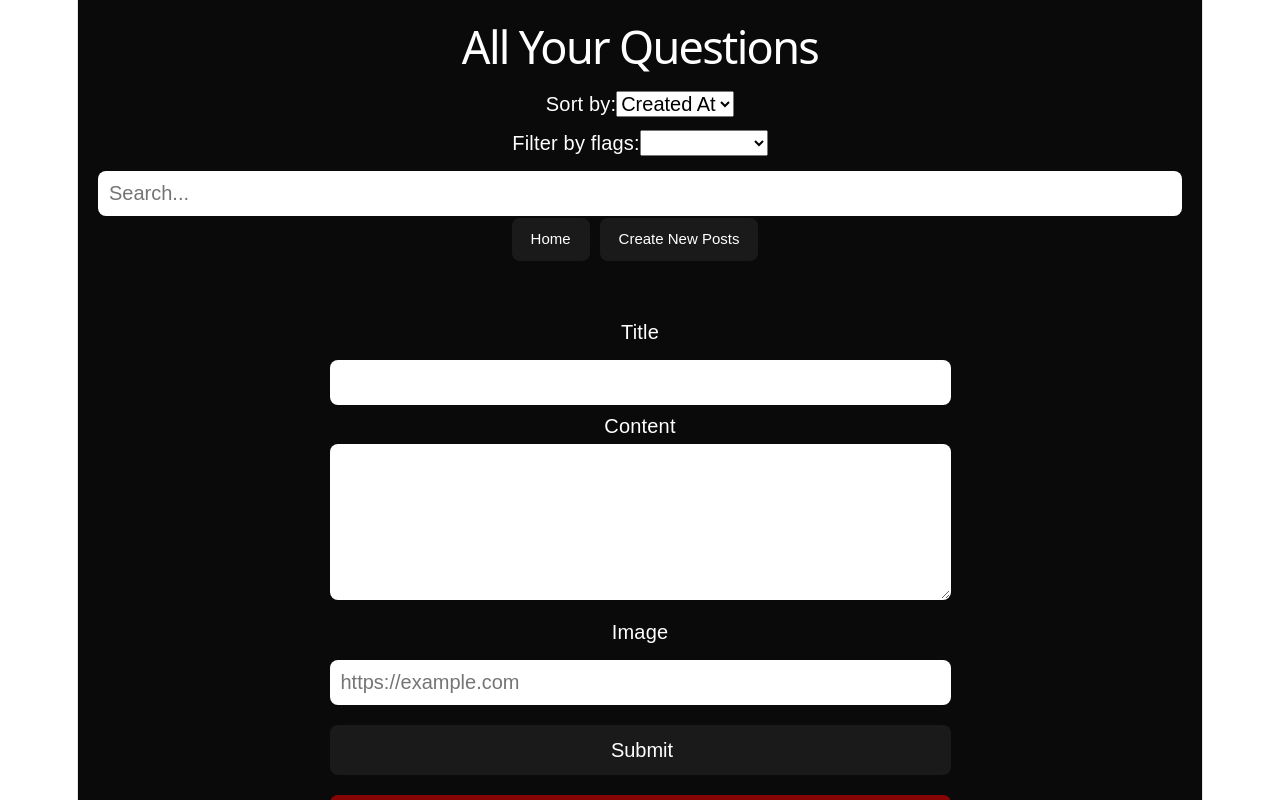
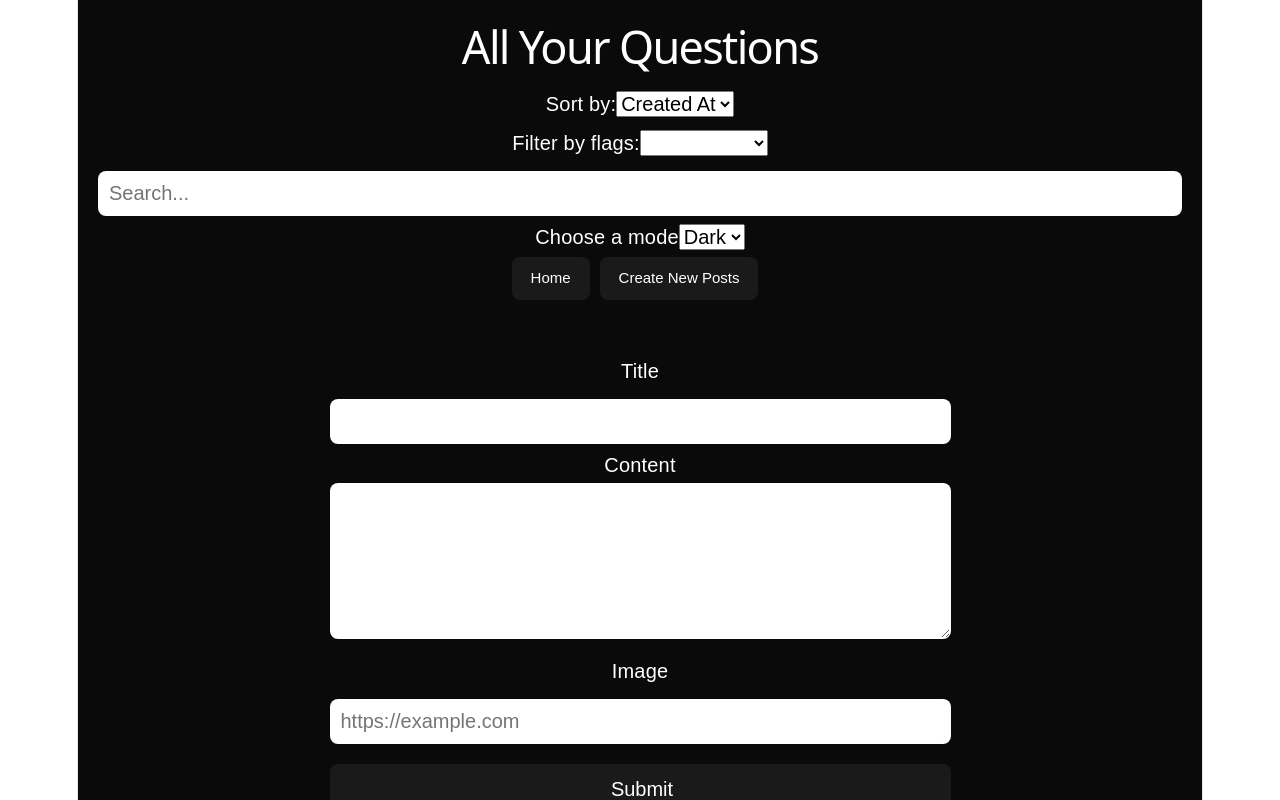
Before and after one commit to ptn23/QuoraLite, a React (Vite) app: page /edit/1 in a window 1280 px wide. Shown: the top 800 px of the page. Built offline with nearby package versions, Linux system fonts and the light colour scheme; no server answers; the database is empty.

Commit message:
Customized changing color

```diff
--- a/src/App.css
+++ b/src/App.css
@@ -1,3 +1,18 @@
+.App{
+  --bg-color: rgba(0, 0, 0, 0.962);
+  --text-color: #ffffff;
+  --btn-bg: #1a1a1a;
+  --btn-text: #ffffff;
+  --btn-hover-border: #646cff;
+}
+.App[data-theme='Light']{
+  --bg-color: #f8fafc;
+  --text-color: #0f172a;
+  --btn-bg: #e2e8f0;
+  --btn-text: #0f172a;
+  --btn-hover-border: #2563eb;
+}
+
 .App {
   font-family:Avenir, "Century Gothic", sans-serif;
   font-weight:100;
@@ -16,7 +31,7 @@
 
 .header{
   width: 100%;
-  color:white;
+  color:var(--text-color);
   text-align: center;
 }
 
@@ -39,10 +54,10 @@ button {
   font-size: 15px;
   font-weight: 500;
   font-family: inherit;
-  background-color: #1a1a1a;
-  color:white;
+  background-color: var(--btn-bg);
+  color: var(--btn-text);
   cursor: pointer;
-  transition: border-color 0.25s;
+  transition: border-color 0.25s, background-color 0.3s ease;;
 }
 button:hover {
   border-color: #646cff;
--- a/src/App.jsx
+++ b/src/App.jsx
@@ -11,6 +11,7 @@ function App() {
   const [sortBy, setSortBy] = useState('created_at')
   const [search, setSearch] = useState('')
   const [flag, setFlag] = useState('')
+  const [mode, setMode] = useState('Dark')
 
   let element = useRoutes([
     {
@@ -36,7 +37,7 @@ function App() {
 
   return (
     <>
-      <div className="App">
+      <div className="App" data-theme={mode}>
       <div className="header">
 
 
@@ -70,6 +71,7 @@ function App() {
             </select>
           </label>
         </div>
+
         <div>
           <input
           type="text"
@@ -78,6 +80,19 @@ function App() {
           onChange={(e) => setSearch(e.target.value)}
           className="searchInput"
           />
+        </div>
+
+        <div>
+          <label>
+            Choose a mode
+            <select
+            value={mode}
+            onChange={(e) => setMode(e.target.value)}
+            className='theme-select'>
+              <option value='Dark'> Dark </option>
+              <option value='Light'> Light </option>
+            </select>
+          </label>
         </div>
 
         <Link to="/"><button className="headerBtn"> Home  </button></Link>
--- a/src/pages/ViewDetail.jsx
+++ b/src/pages/ViewDetail.jsx
@@ -3,7 +3,6 @@ import { Link, useParams } from 'react-router-dom';
 import { supabase } from '../client';
 import Loading from './Loading';
 import { Ratio } from 'react-bootstrap';
-// import YoutubeEmbed from '../components/YoutubeEmbed';
 
 const ViewDetail = () => {
     const { id } = useParams();
```
Also changed, not shown: src/components/Card.css (+0 -11 lines).
